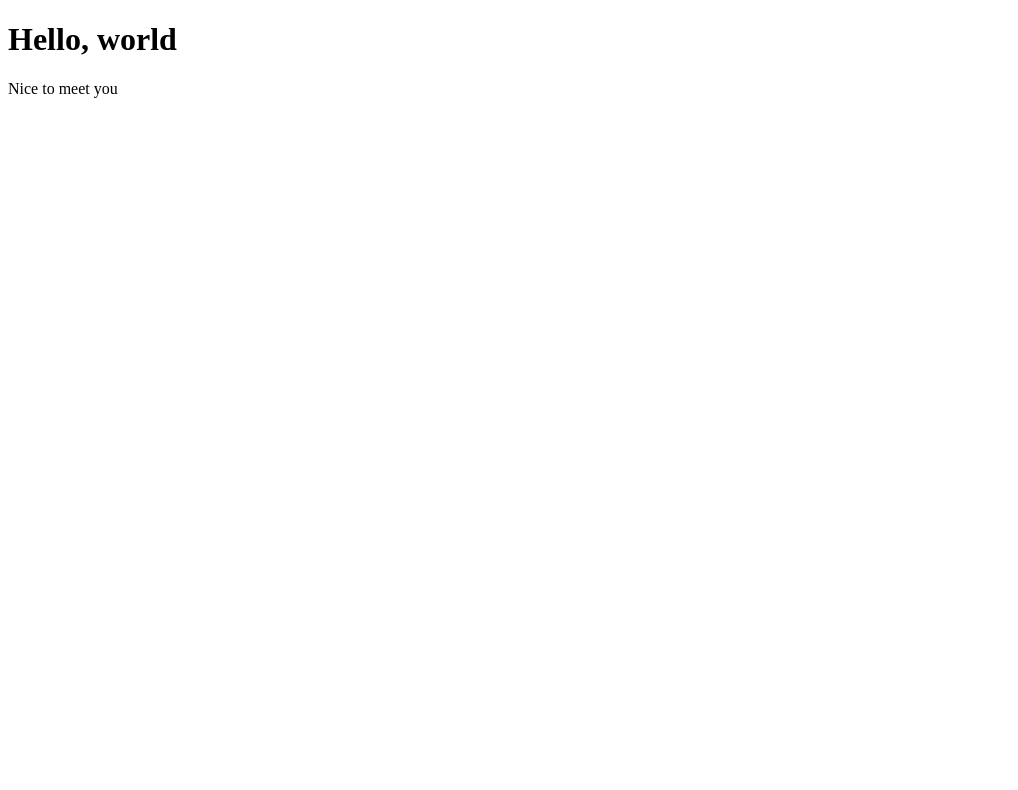
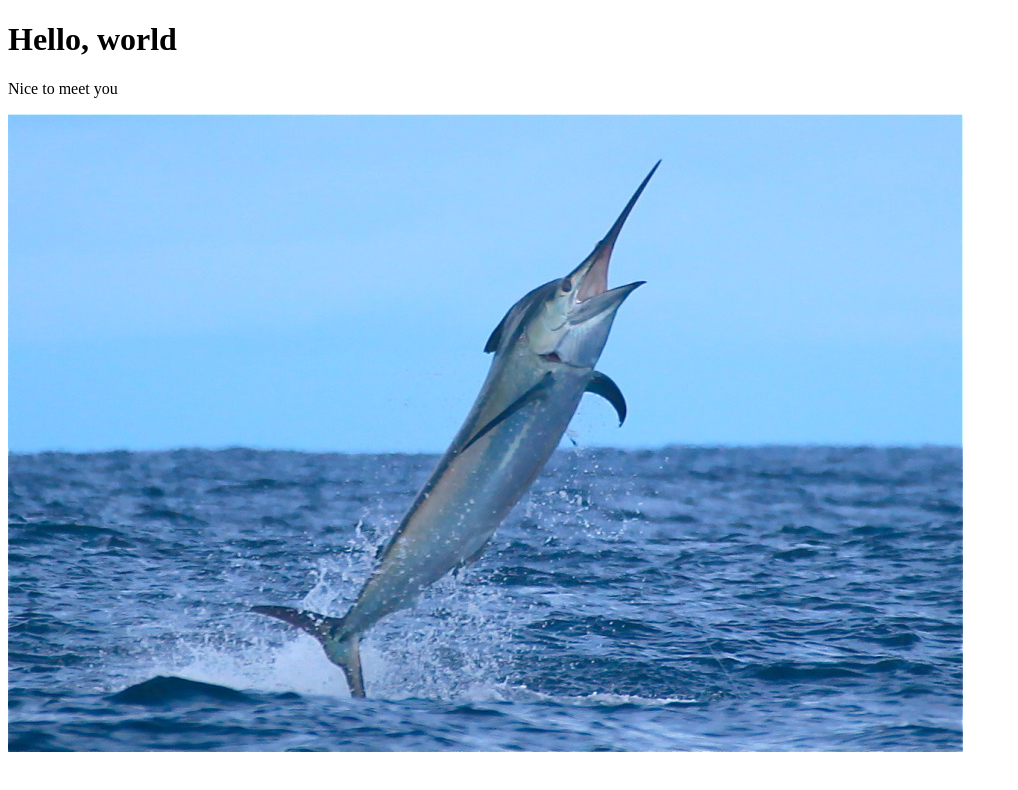
Before and after one commit to ieatfish/website, a plain HTML site: page index.html in a window 1280 px wide. Shown: the whole page, without its empty margins (0-1018 px from the left). Drawn offline with Linux system fonts and the light colour scheme.

Commit message:
Add an image

```diff
--- a/index.html
+++ b/index.html
@@ -6,5 +6,6 @@
 	<body>
 		<h1>Hello, world</h1>
 		<p>Nice to meet you</p>
+		<img src="images/Marlin_Out_of_Water__Temple.jpg">
 	</body>
 </html>
```
Also changed, not shown: images/Marlin_Out_of_Water__Temple.jpg (added).
